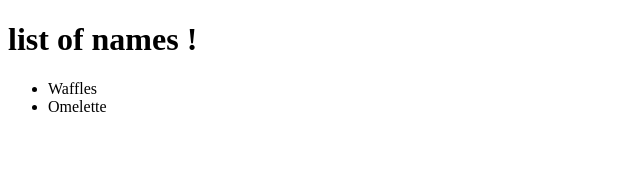
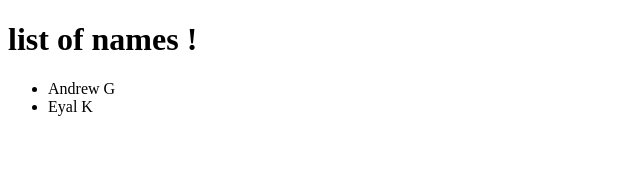
Before and after one commit to yonidavidson/web-practice, a React app: page / in a window 1280 px wide. Shown: the top 170 px of the page, without its empty margins (0-640 px from the left). Built offline with nearby package versions, Linux system fonts and the light colour scheme.

Commit message:
small refactor to map

```diff
--- a/src/app.jsx
+++ b/src/app.jsx
@@ -7,12 +7,11 @@ const Recipe = ({ recipe }) => (
 
 const Recipes = ({ recipes }) => (
   <ul>
-    <Recipe recipe={ recipes[0] } />
-    <Recipe recipe={ recipes[1] } />
+    {recipes.map(recipe => <Recipe key={recipe} recipe={recipe}/>)}
   </ul>
 );
 
-const recipes = ['Waffles', 'Omelette'];
+const recipes = ['Andrew G', 'Eyal K'];
 
 export default class App extends React.Component {
   render() {
```
